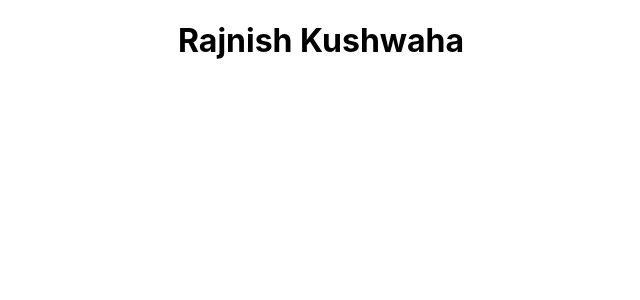
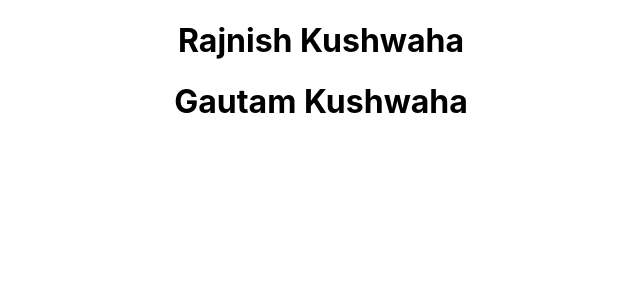
Before and after one commit to ashishmaurya089/CybredgeStudent, a React (Create React App) app: page / in a window 1280 px wide. Shown: the top 300 px of the page, without its empty margins (319-959 px from the left). Built offline with nearby package versions, Linux system fonts and the light colour scheme.

Commit message:
Add h1 tag

```diff
--- a/src/App.js
+++ b/src/App.js
@@ -5,6 +5,7 @@ function App() {
   return (
     <div className="App">
       <h1> Rajnish Kushwaha </h1>{" "}
+      <h1>Gautam Kushwaha</h1>
     </div>
   );
 }
```
